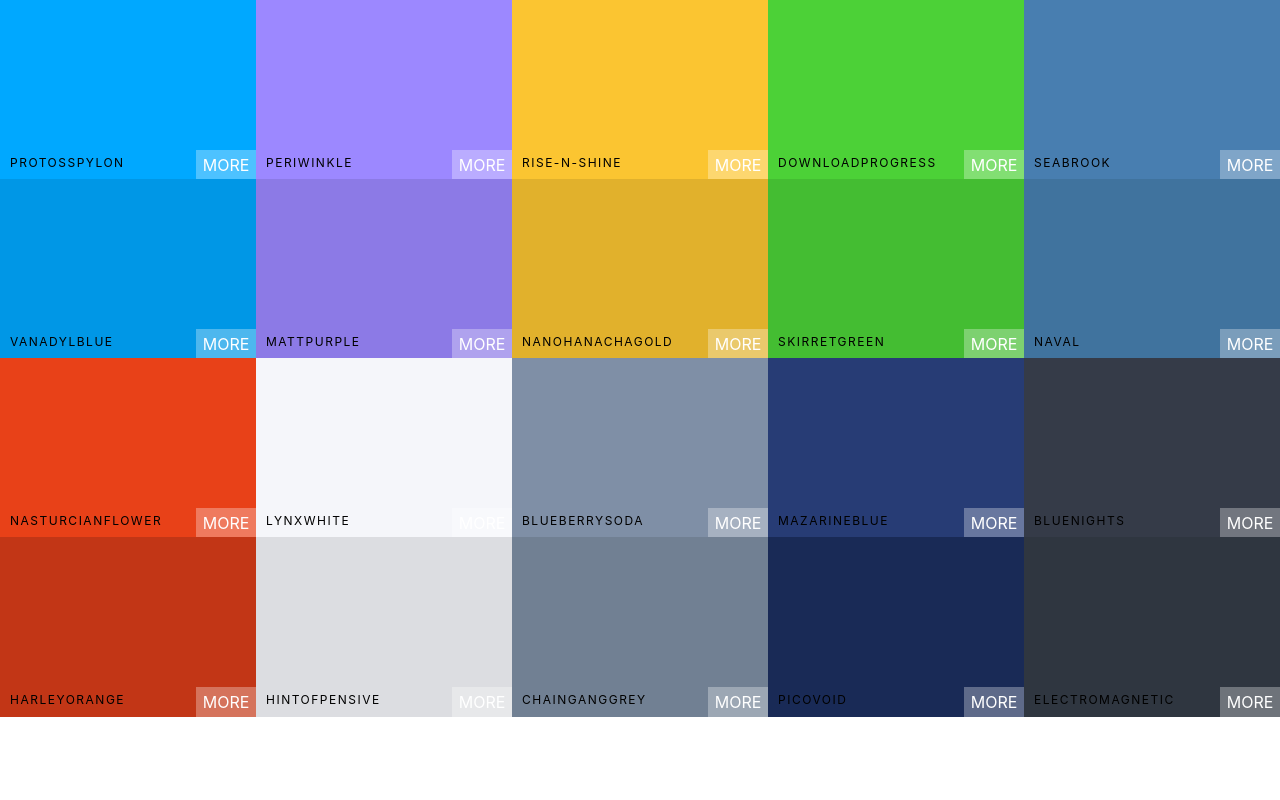
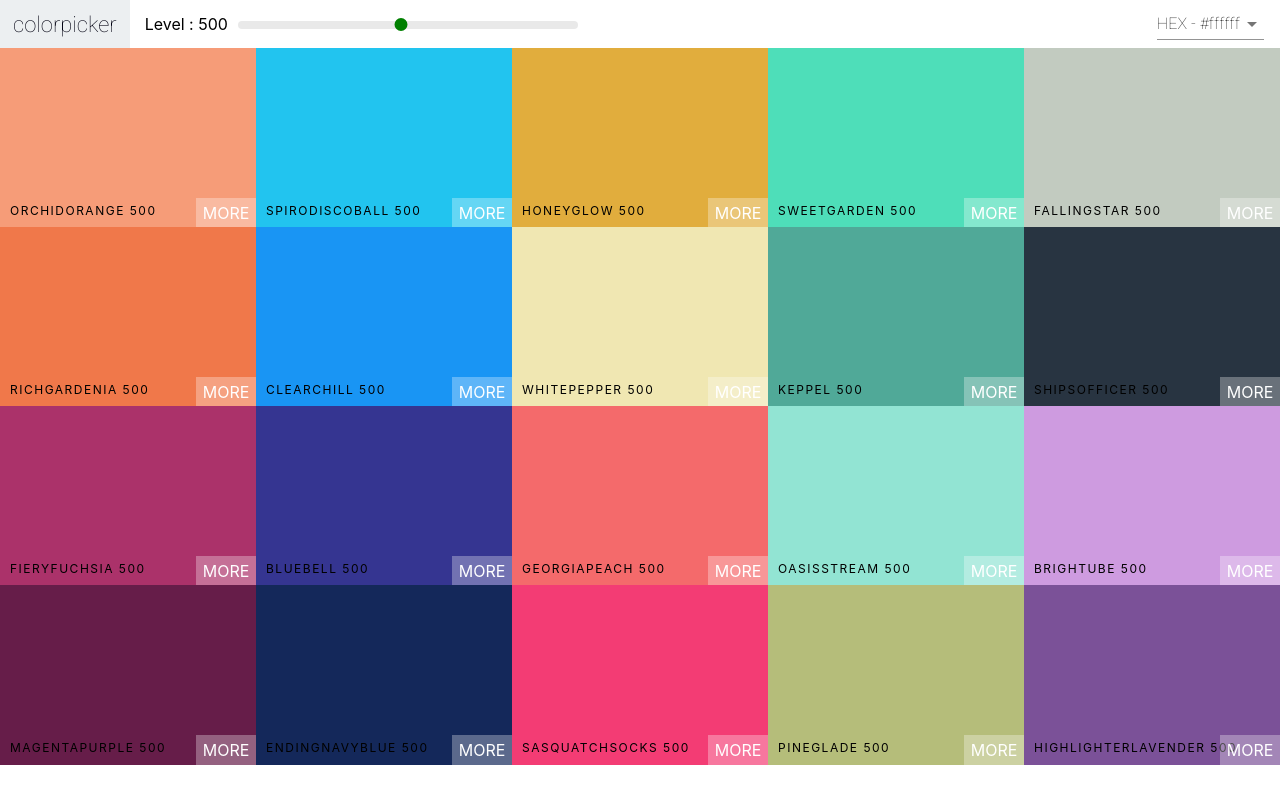
Before and after one commit to notsonoobie/colorpaletteapp, a React (Create React App) app: page / in a window 1280 px wide. Built offline with nearby package versions, Linux system fonts and the light colour scheme.

Commit message:
Added Slider for Drkness/Lightness, Logo, Format Selectors(M-UI) and Snackbar(M-UI) ---> ColorBox Component is almost ready

```diff
--- a/package.json
+++ b/package.json
@@ -3,9 +3,13 @@
   "version": "0.1.0",
   "private": true,
   "dependencies": {
+    "@material-ui/core": "^4.11.0",
+    "@material-ui/icons": "^4.9.1",
     "@testing-library/jest-dom": "^4.2.4",
     "@testing-library/react": "^9.3.2",
     "@testing-library/user-event": "^7.1.2",
+    "chroma-js": "^2.1.0",
+    "rc-slider": "^9.3.1",
     "react": "^16.13.1",
     "react-copy-to-clipboard": "^5.0.2",
     "react-dom": "^16.13.1",
--- a/src/App.js
+++ b/src/App.js
@@ -2,12 +2,13 @@ import React from 'react';
 
 import Palette from './Palette';
 import seedColors from './seedColors';
+import { generatePalette } from './colorHelpers';
 import './App.css';
 
 function App() {
   return (
     <div className="">
-      <Palette colors={seedColors[5]} />
+      <Palette colors={generatePalette(seedColors[7])} />
     </div>
   );
 }
--- a/src/ColorBox.css
+++ b/src/ColorBox.css
@@ -24,6 +24,9 @@
     text-transform: uppercase;
     border: none;
     opacity: 0;
+}
+.copy-button:hover{
+    cursor: pointer;
 }
 .ColorBox:hover .copy-button{
     opacity: 1;
@@ -98,6 +101,5 @@
 }
 .copy-msg p{
     font-size: 2rem;
-    text-transform: uppercase;
     font-weight: 100;
 }
--- /dev/null
+++ b/src/Navbar.css
@@ -0,0 +1,51 @@
+@import url('https://fonts.googleapis.com/css2?family=Roboto:wght@100&display=swap');
+
+.Navbar{
+    display: flex;
+    align-items: center;
+    justify-content: flex-start;
+    height: 6vh;
+}
+.logo{
+    margin-right: 15px;
+    padding: 0 13px;
+    font-size: 22px;
+    background-color: #eceff1;
+    font-family: Roboto;
+    height: 100%;
+    display: flex;
+    align-items: center;
+}
+.logo a{
+    text-decoration: none;
+    color: #000011;
+}
+
+.slider{
+    width: 340px;
+    margin: 0 10px;
+    display: inline-block;
+}
+.select-container{
+    margin-left: auto;
+    margin-right: 1rem;
+}
+.rc-slider-track{
+    background-color: transparent;
+}
+.rc-slider-rail{
+    height: 8px;
+}
+.rc-slider-handle,
+.rc-slider-handle:active,
+.rc-slider-handle:hover,
+.rc-slider-handle:focus{
+    background-color: green;
+    outline: none;
+    border: 2px solid green;
+    box-shadow: none;
+    height: 13px;
+    width: 13px;
+    margin-left: -7px;
+    margin-top: -3px;
+}
--- /dev/null
+++ b/src/Navbar.js
@@ -0,0 +1,72 @@
+import React, { Component } from 'react'
+import Select from '@material-ui/core/Select'
+import MenuItem from '@material-ui/core/MenuItem'
+import Slider from 'rc-slider';
+import Snackbar from '@material-ui/core/Snackbar'
+import IconButton from '@material-ui/core/IconButton'
+import CloseIcon from '@material-ui/icons/Close'
+import 'rc-slider/assets/index.css';
+import './Navbar.css';
+
+class Navbar extends Component {
+    constructor(props) {
+        super(props)
+
+        this.state = {
+            format: "hex",
+            open: false
+        }
+        this.handleChange = this.handleChange.bind(this)
+        this.handleClose = this.handleClose.bind(this)
+    }
+    handleChange(e) {
+        this.setState({
+            format: e.target.value,
+            open : true
+        },
+            () => this.props.handleChange(this.state.format)
+        )
+    }
+    handleClose(e) {
+        this.setState({
+            open: false
+        })
+    }
+
+    render() {
+        return (
+            <header className="Navbar">
+                <div className="logo">
+                    <a href="#putLinkHere">colorpicker</a>
+                </div>
+                <div className="slider-container">
+                    <span>Level : {this.props.level}</span>
+                    <div className="slider">
+                        <Slider defaultValue={this.props.level} min={100} max={900} step={100} onAfterChange={this.props.changeLevel} />
+                    </div>
+                </div>
+                <div className="select-container">
+                    <Select value={this.state.format} onChange={this.handleChange}>
+                        <MenuItem value="hex">HEX - #ffffff</MenuItem>
+                        <MenuItem value="rgb">RGB - rgb(255,255,255)</MenuItem>
+                        <MenuItem value="rgba">RGBA - rgba(255,255,255,1.0)</MenuItem>
+                    </Select>
+                </div>
+                <Snackbar
+                    anchorOrigin={{ vertical: 'bottom', horizontal: 'left' }}
+                    open={this.state.open}
+                    onClose={this.handleClose}
+                autoHideDuration={8000}
+                    message={`Format Changed to ${this.state.format.toUpperCase()}`}
+                action={[
+                            <IconButton onClick={this.handleClose} key="close" color="inherit" >
+                                <CloseIcon />
+                            </IconButton>
+                        ]}
+                />
+            </header>
+        )
+    }
+}
+
+export default Navbar
--- a/src/Palette.js
+++ b/src/Palette.js
@@ -1,14 +1,35 @@
 import React, { Component } from 'react';
-
+import Navbar from './Navbar';
 import ColorBox from './ColorBox';
 import './Palette.css';
 
 class Palette extends Component{
+    constructor(props) {
+        super(props)
+        this.state = {
+            level: 500,
+            format: "hex"
+        }
+        this.changeLevel = this.changeLevel.bind(this)
+        this.changeColorFormat = this.changeColorFormat.bind(this)
+    }
+    changeLevel(newLevel) {
+        this.setState({
+            level : newLevel
+        })
+    }
+    changeColorFormat(formatValue) {
+        this.setState({
+            format: formatValue
+        })
+    }
+
     render() {
-        const colorBoxes = this.props.colors.colors.map(color => ( <ColorBox background={color.color} name={color.name} />))
+        const colorBoxes = this.props.colors.colors[this.state.level].map(color => ( <ColorBox background={color[this.state.format]} name={color.name} />))
         return (
             <div className="Palette">
                 {/* NavBar*/}
+                <Navbar level={this.state.level} changeLevel={this.changeLevel} handleChange={this.changeColorFormat} />
                 <div className="Palette-colors">
                     {/* COLOR BOXES */}
                     { colorBoxes }
--- /dev/null
+++ b/src/colorHelpers.js
@@ -0,0 +1,49 @@
+import chroma from 'chroma-js';
+
+const levels = [50, 100, 200, 300, 400, 500, 600, 700, 800, 900]
+
+function generatePalette(starterPalette) {
+    // New Palette to be send instead of starterPalette
+    let newPalette = {
+        paletteName: starterPalette.paletteName,
+        id: starterPalette.id,
+        emoji: starterPalette.emoji,
+        colors : {}
+    }
+    // Creating Levels of Colors ---> 50:[], 100:[],...,900:[]
+    for (let level of levels) {
+        newPalette.colors[level] = []
+    }
+    // Generating a scale for all the differents colors for scale 50 - 900
+    for (let color of starterPalette.colors) {
+        let scale = generateScale(color.color, 10).reverse()
+        for (let i in scale) {
+            newPalette.colors[levels[i]].push(
+                {
+                    name: `${color.name} ${levels[i]}`,
+                    id: color.name.toLowerCase().replace(/ /g, '-'),
+                    hex: scale[i],
+                    rgb: chroma(scale[i]).css(),
+                    rgba: chroma(scale[i]).css().replace("rgb","rgba").replace(")",",1.0)")
+                }
+            )
+        }
+    }
+    return newPalette
+}
+
+//Returns the Range of Colors from Dark {{ "Color"-->"Input Color"-->"Light(white) Color" }}
+function getRange(hexColor) {
+    const endColor = '#fff';
+    return [
+        chroma(hexColor).darken(1.4).hex(),
+        hexColor,
+        endColor
+    ]
+}
+
+function generateScale(hexColor, noOfColors) {
+    return chroma.scale(getRange(hexColor)).mode('lab').colors(noOfColors)
+}
+
+export { generatePalette }
```
Also changed, not shown: src/Palette.css (line endings or trailing spaces), 1 other file (tests, documents, lock files or other folders).
